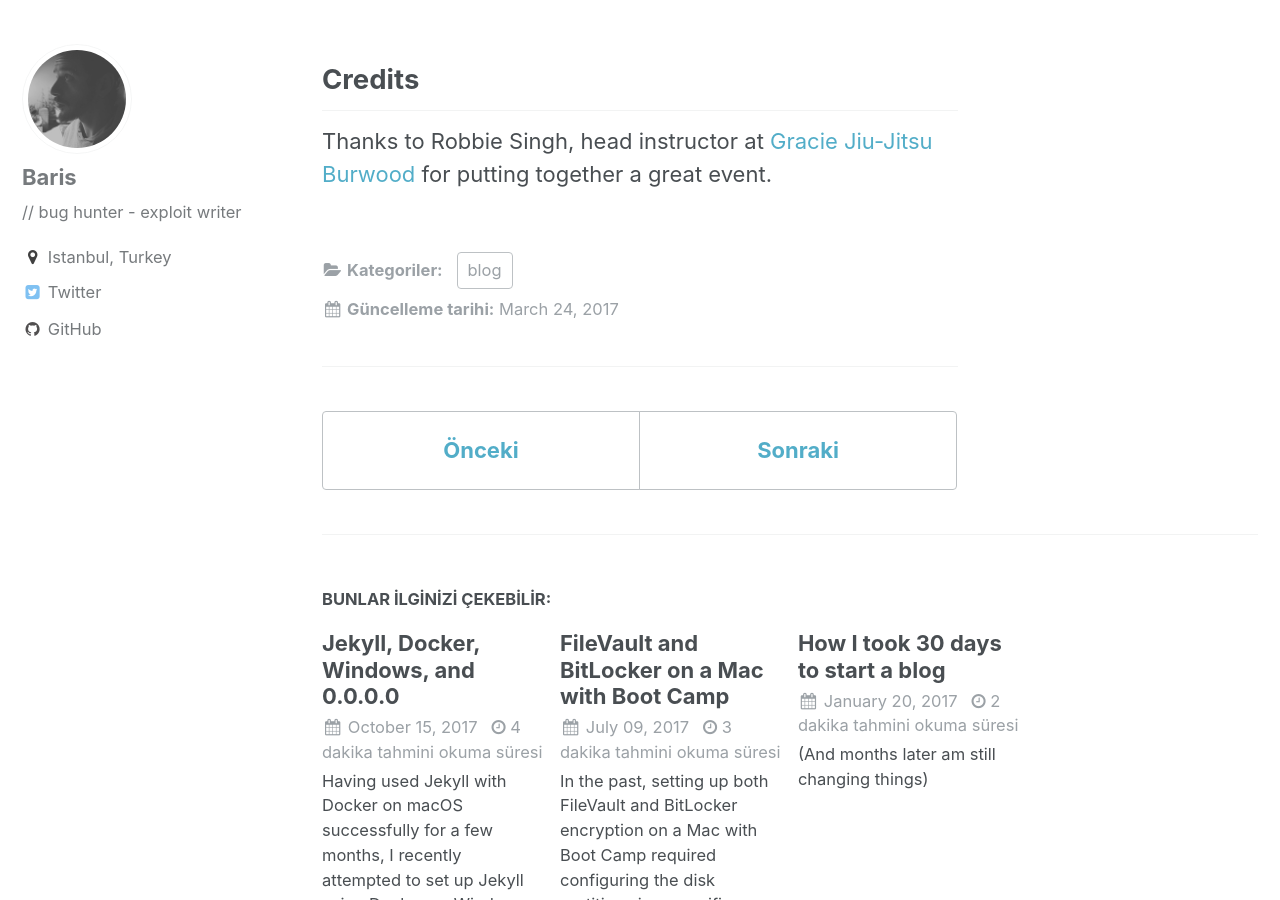
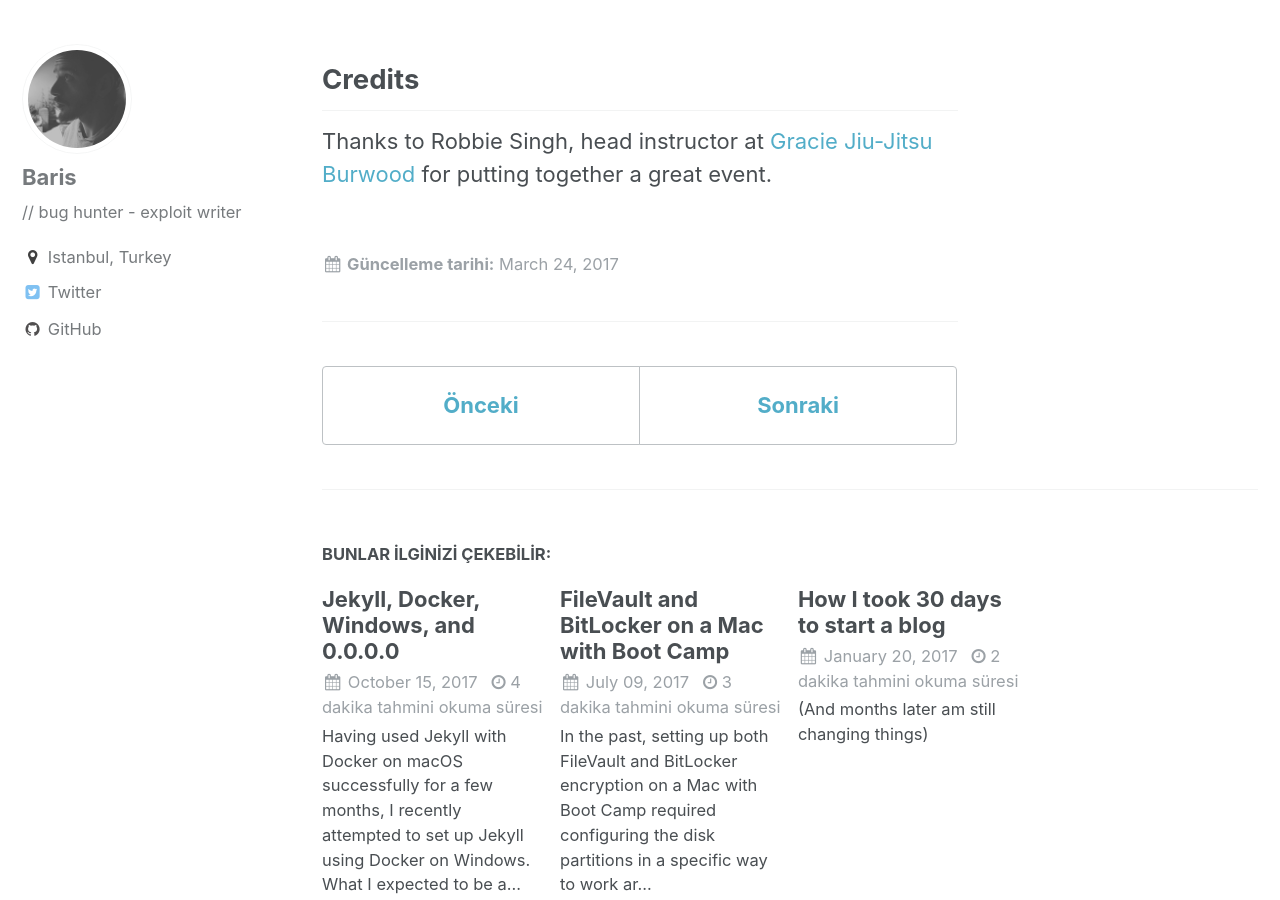
Before and after one commit to sonrabakarim/baris, a Jekyll site: the page built from _posts/2017-03-24-royce-gracie-seminar.md, in a window 1280 px wide and 900 px high, scrolled down 2686 px. Built offline with Jekyll 4.4.1, drawn with Linux system fonts in a browser that asks for light colours.

Commit message:
Update category-list.html

```diff
--- a/_includes/category-list.html
+++ b/_includes/category-list.html
@@ -7,20 +7,9 @@
 
 {% if site.category_archive.path %}
   {% comment %}
-    <!-- Sort alphabetically regardless of case e.g. a B c d E -->
-    <!-- modified from http://www.codeofclimber.ru/2015/sorting-site-tags-in-jekyll/ -->
+
   {% endcomment %}
   {% capture page_categories %}{% for category in page.categories %}{{ category | downcase }}#{{ category }}{% unless forloop.last %},{% endunless %}{% endfor %}{% endcapture %}
   {% assign category_hashes = page_categories | split: ',' | sort %}
 
-  <p class="page__taxonomy">
-    <strong><i class="fa fa-fw fa-folder-open" aria-hidden="true"></i> {{ site.data.ui-text[site.locale].categories_label | default: "Categories:" }} </strong>
-    <span itemprop="keywords">
-    {% for hash in category_hashes %}
-      {% assign keyValue = hash | split: '#' %}
-      {% capture category_word %}{{ keyValue[1] | strip_newlines }}{% endcapture %}
-      <a href="{{ category_word | slugify | prepend: path_type | prepend: site.category_archive.path | absolute_url }}" class="page__taxonomy-item" rel="tag">{{ category_word }}</a>{% unless forloop.last %}<span class="sep">, </span>{% endunless %}
-    {% endfor %}
-    </span>
-  </p>
 {% endif %}
```
